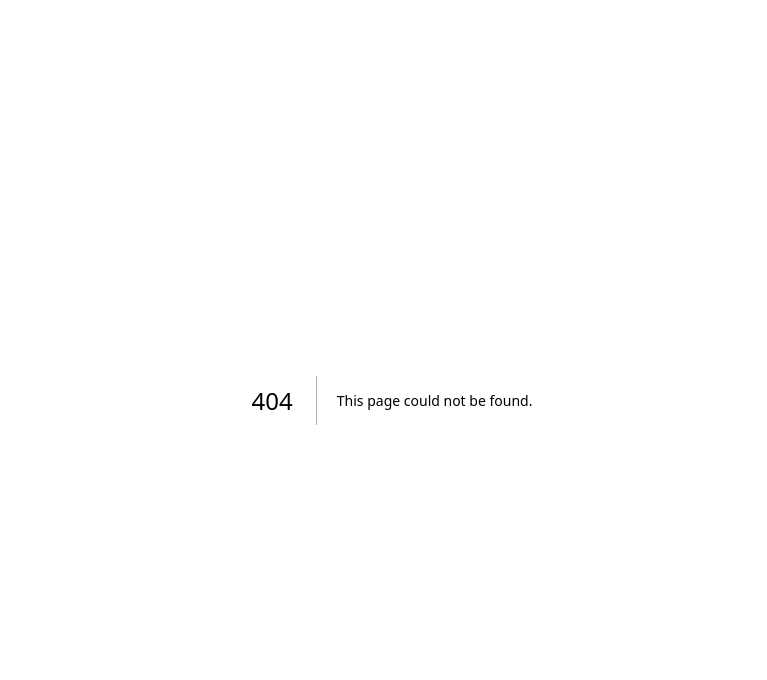
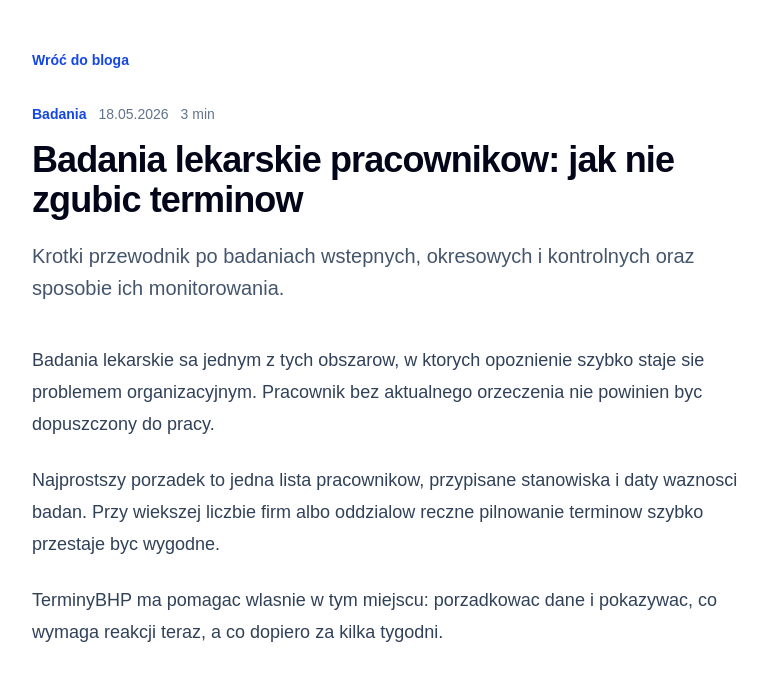
Before and after one commit to RafalWoz/terminarzBHP, a Next.js app in the folder terminybhp-portal/: page /blog/badania-lekarskie-pracownikow in a window 1280 px wide. Before the commit this address had no page. Shown: the top 680 px of the page, without its empty margins (248-1015 px from the left). Built offline with nearby package versions, Linux system fonts and the light colour scheme.

Commit message:
feat: add dynamic blog post page

```diff
--- /dev/null
+++ b/terminybhp-portal/src/app/blog/[slug]/page.tsx
@@ -0,0 +1,58 @@
+import Link from "next/link";
+import { notFound } from "next/navigation";
+import { getAllPosts, getPost } from "@/lib/content";
+
+type BlogPostPageProps = {
+  params: Promise<{ slug: string }>;
+};
+
+export const dynamic = "force-dynamic";
+
+export function generateStaticParams() {
+  return getAllPosts().map((post) => ({ slug: post.slug }));
+}
+
+export async function generateMetadata({ params }: BlogPostPageProps) {
+  const { slug } = await params;
+  const post = getPost(slug);
+
+  if (!post) {
+    return {};
+  }
+
+  return {
+    title: post.title,
+    description: post.description,
+  };
+}
+
+export default async function BlogPostPage({ params }: BlogPostPageProps) {
+  const { slug } = await params;
+  const post = getPost(slug);
+
+  if (!post) {
+    notFound();
+  }
+
+  return (
+    <main className="mx-auto max-w-3xl px-4 py-12 sm:px-6">
+      <Link href="/blog" className="text-sm font-semibold text-blue-700 hover:text-blue-900">
+        Wróć do bloga
+      </Link>
+      <article className="mt-8">
+        <div className="flex items-center gap-3 text-sm text-slate-500">
+          <span className="font-semibold text-blue-700">{post.category}</span>
+          <span>{new Date(post.date).toLocaleDateString("pl-PL")}</span>
+          <span>{post.readingTime}</span>
+        </div>
+        <h1 className="mt-4 text-4xl font-bold tracking-tight text-slate-950">{post.title}</h1>
+        <p className="mt-5 text-xl leading-8 text-slate-600">{post.description}</p>
+        <div className="mt-10 space-y-6 text-lg leading-8 text-slate-700">
+          {post.content.map((paragraph) => (
+            <p key={paragraph}>{paragraph}</p>
+          ))}
+        </div>
+      </article>
+    </main>
+  );
+}
```
